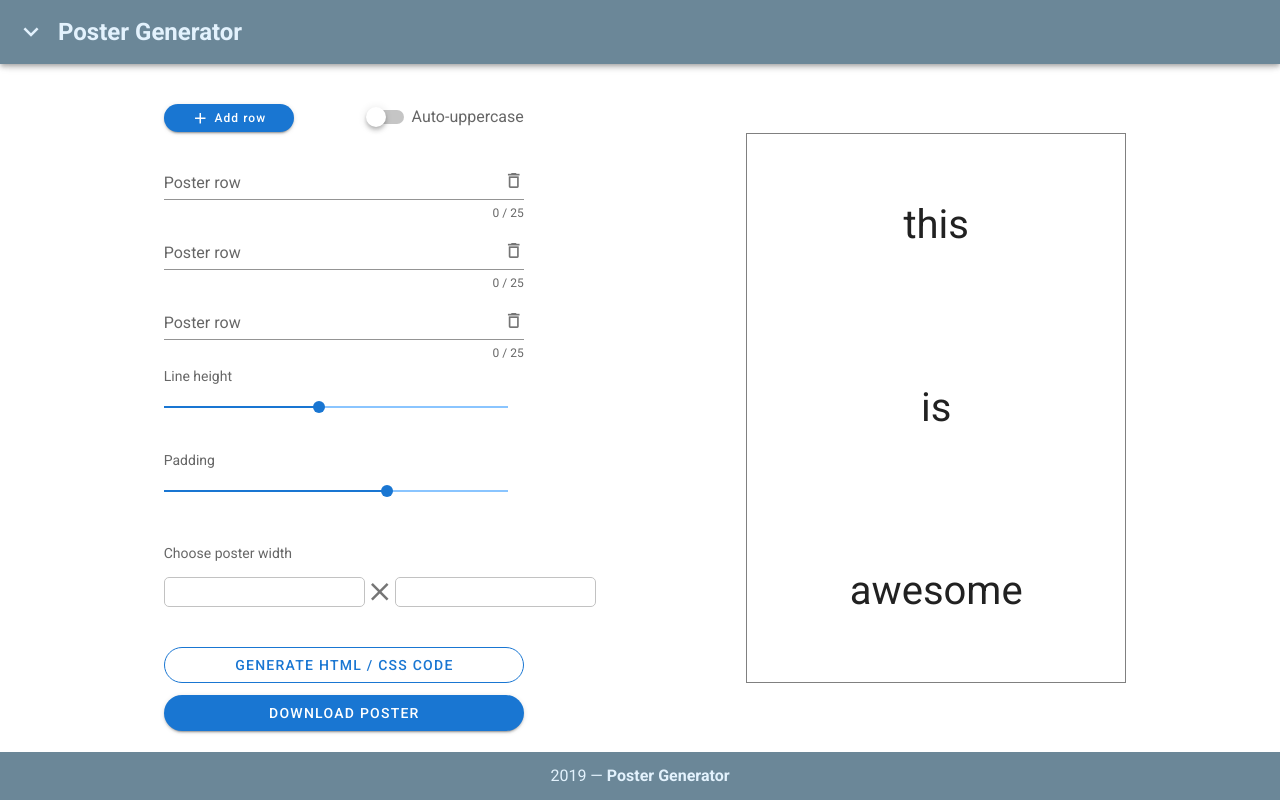
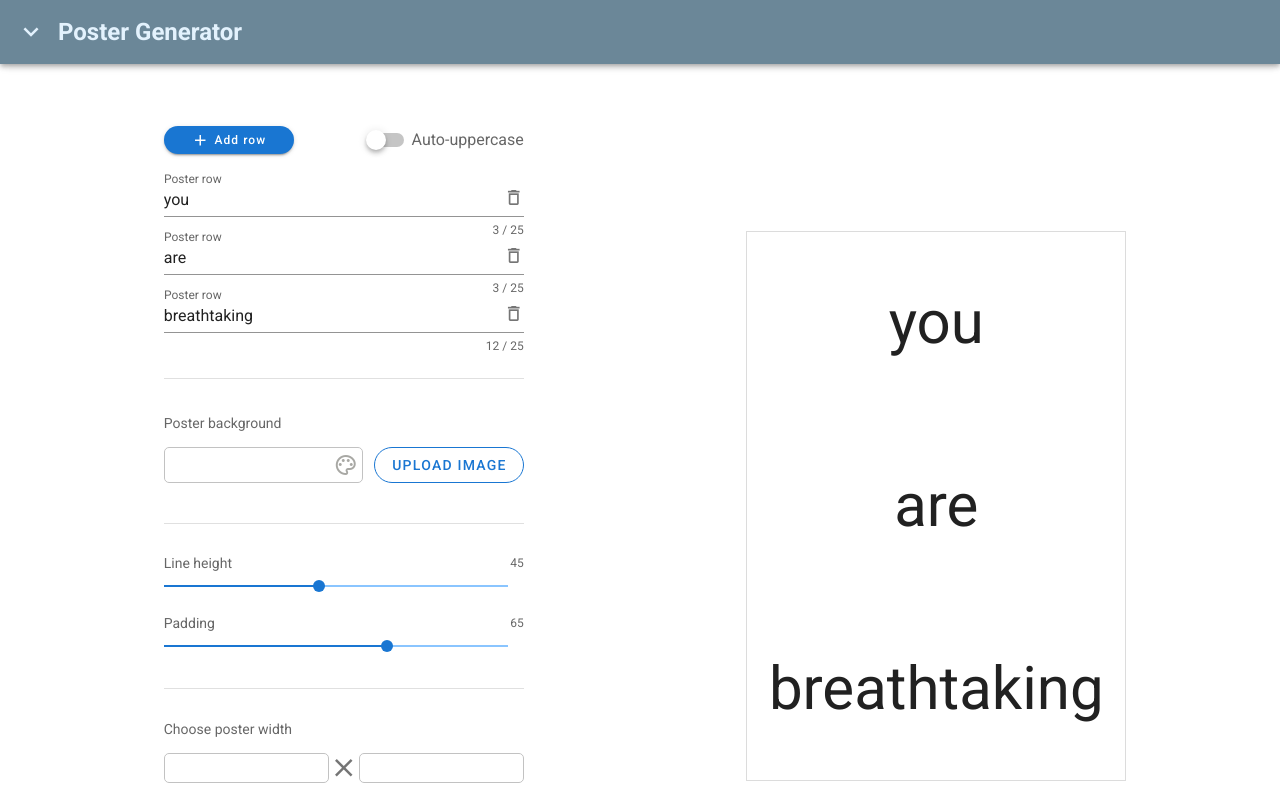
Before and after one commit to Lockhild/poster-app-vue, a Vue app: page / in a window 1280 px wide. Shown: the top 800 px of the page. Built offline with nearby package versions, Linux system fonts and the light colour scheme.

Commit message:
Improved the design

```diff
--- a/src/components/ColorInput.vue
+++ b/src/components/ColorInput.vue
@@ -1,17 +1,38 @@
 <template>
   <div>
-      <input type="text">
-      <input type="color" value="#ff0000">
-      <ImageUplaod />
+      <v-subheader class="pl-0 label">Poster background</v-subheader>
+      <div class="d-flex justify-space-between">
+        <div class="color-input d-flex align-center">
+          <input type="text">
+          <ColorPicker />
+        </div>
+        <v-btn
+          outlined
+          rounded
+          color="primary">Upload image</v-btn>
+      </div>
   </div>
 </template>
 
 <script>
+    import ColorPicker from '../components/ColorPicker.vue'
+
     export default {
-      name: 'ColorInput'
+      name: 'ColorInput',
+      components: {
+        ColorPicker
+      }
     }
 </script>
 
 <style>
-
+  .color-input {
+    border: 1px solid #c2c2c2;
+    border-radius: 5px;
+  }
+  .color-input > input {
+    outline: none;
+    padding: 0 8px;
+    max-width: 165px;
+  }
 </style>
--- /dev/null
+++ b/src/components/ColorPicker.vue
@@ -0,0 +1,41 @@
+<template>
+  <div class="text-center">
+    <v-menu
+      v-model="menu"
+      :close-on-content-click="false"
+      :nudge-width="200"
+      offset-x
+    >
+      <template v-slot:activator="{ on }">
+        <v-icon v-on="on" class="icon mx-1" :style="{color: color}">mdi-palette-outline</v-icon>
+      </template>
+
+      <v-card>
+        <v-color-picker v-model="color" input="#000000"></v-color-picker>
+      </v-card>
+    </v-menu>
+  </div>
+</template>
+
+<script>
+export default {
+  name: "ColorPicker",
+  data: () => ({
+      fav: true,
+      menu: false,
+      message: false,
+      hints: true,
+      color: '#A8A8A4'
+  }),
+}
+</script>
+
+<style>
+  .icon {
+    transition: all .3s;
+  }
+  .icon:hover {
+    cursor: pointer;
+    transform: scale(1.1);
+  }
+</style>
--- a/src/components/DisplayPanel.vue
+++ b/src/components/DisplayPanel.vue
@@ -35,7 +35,7 @@ export default {
     .text-area {
         width: 380px;
         height: 550px;
-        border: 1px solid grey;
+        border: 1px solid #dcdcdc;
         display: flex;
         flex-direction: column;
     }
--- a/src/components/DisplayRow.vue
+++ b/src/components/DisplayRow.vue
@@ -1,5 +1,10 @@
 <template>
-  <span ref="textRow" v-bind:style="{fontSize: fontSize + 'px'}" v-on:change="changed">{{ textRow }}</span>
+  <span
+    ref="textRow"
+    v-bind:style="{fontSize: fontSize + 'px'}"
+    @change="changed">
+
+    {{ textRow }}</span>
 </template>
 
 <script>
@@ -10,7 +15,7 @@ export default {
     },
     data: function() {
         return {
-            fontSize: 40
+            fontSize: 60
         }
     },
     methods: {
--- a/src/components/LineInput.vue
+++ b/src/components/LineInput.vue
@@ -2,7 +2,7 @@
     <v-text-field
         label="Poster row"
         v-model="text"
-        clearable="true"
+        clearable="clearable"
         counter="25"
         maxlength="25"
         @keyup="$emit('textEntered', text, id)">
@@ -14,13 +14,15 @@
 <script>
 export default {
     props: {
-        inputID: Number
+        inputID: Number,
+        inputText: String
     },
     name: 'LineInput',
     data: function() {
         return {
-            text: '',
-            id: null
+            text: this.inputText,
+            id: null,
+            clearable: true
         }
     },
     methods: {
@@ -36,6 +38,6 @@ export default {
         transition: all .3s;
     }
     .icon:hover {
-        color: #d11a2a;
+        color: #FD6F6F;
     }
 </style>
--- a/src/components/OptionsPanel.vue
+++ b/src/components/OptionsPanel.vue
@@ -1,25 +1,27 @@
 <template>
     <div class="options-panel">
-        <div class="d-flex justify-space-between align-center">
+        <div class="d-flex justify-space-between align-center mt-12">
             <v-btn class="text-none" small rounded color="primary" min-width="130" @click="addInputRow">
                 <v-icon class="mr-1" size="18">mdi-plus</v-icon>
                 Add row
             </v-btn>
-            <v-switch v-model="uppercase" label="Auto-uppercase" color="primary"></v-switch>
+            <v-switch class="uppercase-switch" v-model="uppercase" label="Auto-uppercase" color="primary"></v-switch>
         </div>
-        <div class="text-inputs">
+        <div class="text-inputs mt-6">
             <LineInput v-for="(item, index) in inputRows"
                        v-bind:key="index"
                        v-on:textEntered="updateText"
                        v-on:rowID="deleteRow"
-                       :inputID="index" />
+                       :inputID="index"
+                       :inputText="item"
+                       class="mt-n2" />
         </div>
-        <div>
-            <!-- <ColorInput />
-            <ImageUpload /> -->
-        </div>
+        <v-divider class="mt-6 mb-5"></v-divider>
+        <ColorInput />
+        <v-divider class="mt-10 mb-6"></v-divider>
         <Slider label="Line height" min="0" max="100" value="45"/>
-        <Slider label="Padding" min="0" max="100" value="65"/>
+        <Slider class="mt-n4" label="Padding" min="0" max="100" value="65"/>
+        <v-divider class="mt-1 mb-4"></v-divider>
         <div>
             <v-subheader class="pl-0 label">Choose poster width</v-subheader>
             <div class="d-flex align-center">
@@ -28,12 +30,12 @@
                 <input type="number" class="text-input" disabled>
             </div>
         </div>
+        <v-divider class="mt-9 mb-8"></v-divider>
         <v-btn
             outlined
             rounded
             color="primary"
-            width="100%"
-            class="mt-10">Generate HTML / CSS code</v-btn>
+            width="100%">Generate HTML / CSS code</v-btn>
         <v-btn
             rounded
             color="primary"
@@ -45,19 +47,17 @@
 <script>
 import LineInput from '../components/LineInput.vue'
 import Slider from '../components/Slider.vue'
-// import ImageUpload from '../components/ImageUpload.vue'
-// import ColorInput from '../components/ColorInput.vue'
+import ColorInput from '../components/ColorInput.vue'
 
 export default {
     components: {
         LineInput,
         Slider,
-        // ImageUpload,
-        // ColorInput
+        ColorInput
     },
     data: function() {
         return {
-            inputRows: ['this', 'is', 'awesome'],
+            inputRows: ['you', 'are', 'breathtaking'],
             uppercase: false
         }
     },
@@ -91,5 +91,11 @@ export default {
         border-radius: 5px;
         color: rgba(0, 0, 0, 0.87);
         padding: 0 8px;
+        max-width: 165px;
+    }
+    .uppercase-switch {
+        height: 28px;
+        margin-top: 4px;
+        padding: 0;
     }
 </style>
--- a/src/components/Slider.vue
+++ b/src/components/Slider.vue
@@ -1,13 +1,16 @@
 <template>
     <div>
-        <v-subheader class="pl-0 label">{{label}}</v-subheader>
+        <div class="d-flex justify-space-between align-center">
+            <v-subheader class="pl-0 label">{{label}}</v-subheader>
+            <span class="v-counter theme--light">{{ counter }}</span>
+        </div>
         <v-slider
-            class="mx-n2"
-            thumb-label
+            class="mx-n2 mt-n2"
             :thumb-size="30"
             :min="min"
             :max="max"
             :value="value"
+            v-bind="counter"
         ></v-slider>
     </div>
 </template>
@@ -15,6 +18,11 @@
 <script>
     export default {
         props: ['label', 'min', 'max', 'value'],
+        data: function() {
+            return {
+                counter: this.value
+            }
+        }
     }
 </script>
 
```
